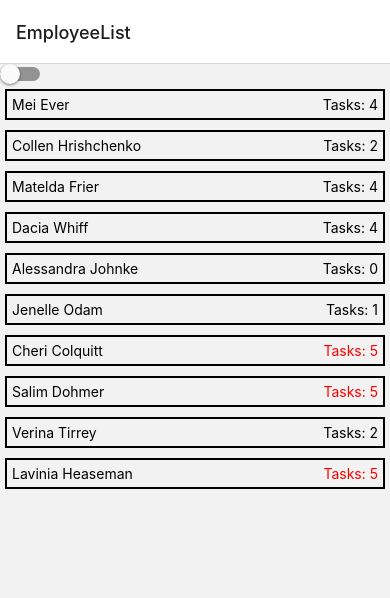
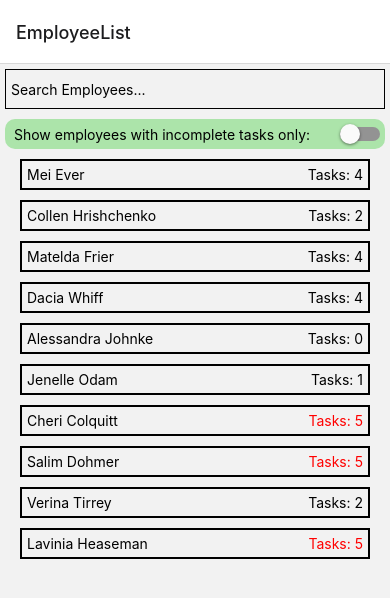
Before and after one commit to alinawaz04/employee-management, a React Native app: screen /EmployeeList in a window 390 px wide. Shown: the top 598 px of the page. Built offline with nearby package versions, Linux system fonts and the light colour scheme.

Commit message:
search employee functionality + reusable components created + styling

```diff
--- /dev/null
+++ b/src/components/EmployeeList.js
@@ -0,0 +1,46 @@
+import React from "react";
+import { Text, View, StyleSheet, FlatList } from "react-native";
+
+/**
+ * Render list of employees
+ * @param data - list of employees to be rendered
+ */
+
+const EmployeeList = ({ data }) => {
+  return (
+    <FlatList
+      data={data}
+      renderItem={({ item }) => (
+        <View style={styles.employee}>
+          <Text>
+            {item.firstName} {item.lastName}
+          </Text>
+          {/* if employee has 5 or more active tasks: add red text color */}
+          <Text style={item.tasks.length >= 5 ? styles.alertTasks : null}>
+            Tasks: {item.tasks.length}
+          </Text>
+        </View>
+      )}
+      keyExtractor={(item) => item.id}
+    />
+  );
+};
+
+const styles = StyleSheet.create({
+  employee: {
+    borderColor: "black",
+    borderWidth: 2,
+    flexDirection: "row",
+    margin: 5,
+    marginHorizontal: 20,
+    padding: 5,
+    justifyContent: "space-between",
+  },
+
+  // style for 5 or more active tasks:
+  alertTasks: {
+    color: "red",
+  },
+});
+
+export default EmployeeList;
--- a/src/screens/EmployeeListScreen.js
+++ b/src/screens/EmployeeListScreen.js
@@ -6,7 +6,10 @@ import {
   TouchableOpacity,
   FlatList,
   Switch,
+  TextInput,
 } from "react-native";
+
+import EmployeeList from "../components/EmployeeList";
 
 const mockEmployees = [
   {
@@ -286,69 +289,62 @@ const EmployeeListScreen = ({ navigation }) => {
   // manage state for switch that filters employees for whether they have incomplete tasks or not
   const [showIncompleteOnly, setShowIncompleteOnly] = useState(false);
   const [employees, setEmployees] = useState(mockEmployees);
+  const [query, setQuery] = useState("");
 
   const toggleSwitch = () => {
     setShowIncompleteOnly((prevState) => !prevState);
   };
 
+  // filter employees by search query
+  const filteredEmployees = employees.filter((employee) => {
+    const name = (employee.firstName + employee.lastName).toLowerCase();
+    return name.toLowerCase().includes(query.toLowerCase());
+  });
+
   // list of employees with incomplete tasks
-  const incompleteTaskEmployees = employees.filter((employee) => {
+  const incompleteTaskEmployees = filteredEmployees.filter((employee) => {
     return employee.tasks.length > 0;
   });
 
   return (
     <View>
-      <Switch value={showIncompleteOnly} onValueChange={toggleSwitch} />
+      <TextInput
+        value={query}
+        onChangeText={setQuery}
+        placeholder="Search Employees..."
+        style={styles.search}
+      />
+      <View style={styles.switchContainer}>
+        <Text> Show employees with incomplete tasks only: </Text>
+        <Switch value={showIncompleteOnly} onValueChange={toggleSwitch} />
+      </View>
+      {/* render different list based on 'showIncompleteOnly' state */}
       {showIncompleteOnly ? (
-        <FlatList
-          data={incompleteTaskEmployees}
-          renderItem={({ item }) => (
-            <View style={styles.employee}>
-              <Text>
-                {item.firstName} {item.lastName}
-              </Text>
-              {/* if employee has 5 or more active tasks: add red text color */}
-              <Text style={item.tasks.length >= 5 ? styles.alertTasks : null}>
-                Tasks: {item.tasks.length}
-              </Text>
-            </View>
-          )}
-          keyExtractor={(item) => item.id}
-        />
+        <EmployeeList data={incompleteTaskEmployees} />
       ) : (
-        <FlatList
-          data={employees}
-          renderItem={({ item }) => (
-            <View style={styles.employee}>
-              <Text>
-                {item.firstName} {item.lastName}
-              </Text>
-              {/* if employee has 5 or more active tasks: add red text color */}
-              <Text style={item.tasks.length >= 5 ? styles.alertTasks : null}>
-                Tasks: {item.tasks.length}
-              </Text>
-            </View>
-          )}
-          keyExtractor={(item) => item.id}
-        />
+        <EmployeeList data={filteredEmployees} />
       )}
     </View>
   );
 };
 
 const styles = StyleSheet.create({
-  employee: {
-    borderColor: "black",
-    borderWidth: 2,
+  switchContainer: {
     flexDirection: "row",
+    justifyContent: "space-between",
+    alignItems: "center",
+    backgroundColor: "#ACE4AA",
     margin: 5,
     padding: 5,
-    justifyContent: "space-between",
+    borderRadius: 10,
   },
 
-  // style for 5 or more active tasks:
-  alertTasks: {
-    color: "red",
+  search: {
+    color: "black",
+    borderWidth: 1,
+    height: 40,
+    margin: 5,
+    padding: 5,
   },
 });
 
```
